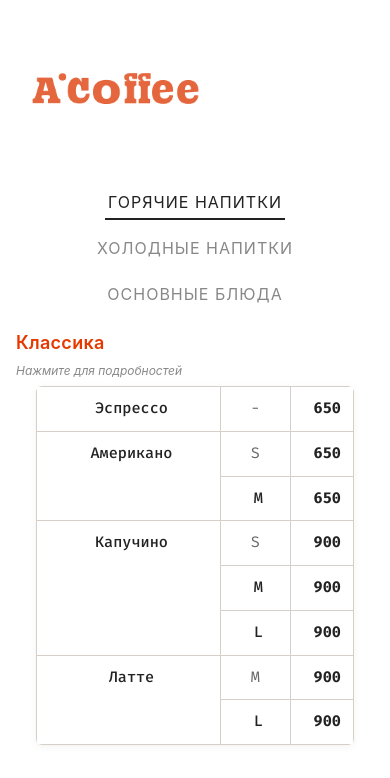
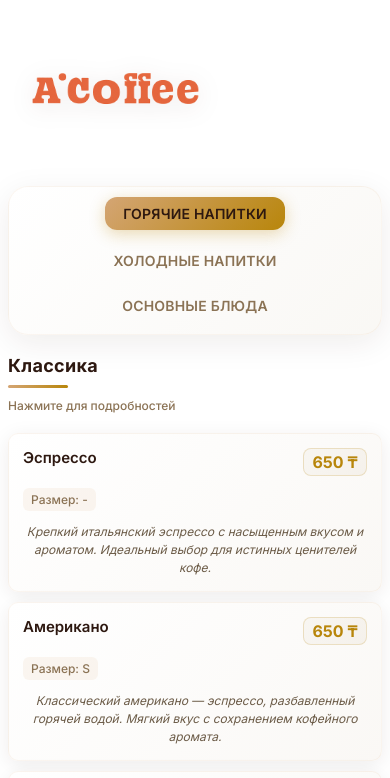
Before and after one commit to Andersonscat/a_coffee_menu, a React (Create React App) app: page / in a window 390 px wide. Shown: the top 778 px of the page. Built offline with nearby package versions, Linux system fonts and the light colour scheme.

Commit message:
Полное обновление дизайна: современные карточки вместо таблиц, новая цветовая схема, анимации и градиенты

```diff
--- a/public/index.html
+++ b/public/index.html
@@ -33,7 +33,7 @@
     <!-- Preconnect to Google Fonts -->
     <link rel="preconnect" href="https://fonts.googleapis.com">
     <link rel="preconnect" href="https://fonts.gstatic.com" crossorigin>
-    <link href="https://fonts.googleapis.com/css2?family=Fira+Mono:wght@400;500;700&display=swap" rel="stylesheet">
+    <link href="https://fonts.googleapis.com/css2?family=Inter:wght@400;500;600;700&family=Fira+Mono:wght@400;500;700&display=swap" rel="stylesheet">
 
     <title>A Coffee - Меню</title>
   </head>
--- a/src/App.css
+++ b/src/App.css
@@ -1,5 +1,8 @@
 .App {
   text-align: center;
+  background: linear-gradient(135deg, #f8f6f2 0%, #f5f1eb 100%);
+  min-height: 100vh;
+  font-family: 'Inter', -apple-system, BlinkMacSystemFont, 'Segoe UI', Roboto, sans-serif;
 }
 
 .App-logo {
@@ -48,14 +51,14 @@ main {
   display: flex;
   flex-wrap: wrap;
   justify-content: center;
-  gap: 24px;
+  gap: 32px;
 }
 
 .section {
   flex: 1 1 400px;
   max-width: 500px;
   min-width: 280px;
-  margin-bottom: 24px;
+  margin-bottom: 32px;
 }
 
 /* Оранжевая полоска слева */
@@ -120,9 +123,10 @@ main {
   left: 0;
   width: 100vw;
   height: 100vh;
-  background: rgba(0,0,0,0.10);
-  backdrop-filter: blur(6px);
+  background: rgba(45, 24, 16, 0.4);
+  backdrop-filter: blur(8px);
   z-index: 1000;
+  animation: fadeIn 0.3s ease;
 }
 
 .modal-content {
@@ -130,9 +134,9 @@ main {
   top: 50%;
   left: 50%;
   transform: translate(-50%, -50%);
-  background: #fff;
+  background: linear-gradient(135deg, #ffffff 0%, #faf8f5 100%);
   border-radius: 24px;
-  box-shadow: 0 4px 32px #0002;
+  box-shadow: 0 20px 60px rgba(45, 24, 16, 0.2);
   z-index: 1001;
   padding: 32px;
   min-width: 340px;
@@ -140,19 +144,49 @@ main {
   display: flex;
   flex-direction: column;
   align-items: center;
-  font-family: 'Fira Mono', monospace;
+  font-family: 'Inter', -apple-system, BlinkMacSystemFont, 'Segoe UI', Roboto, sans-serif;
+  border: 1px solid rgba(212, 165, 116, 0.2);
+  animation: slideIn 0.3s cubic-bezier(0.4, 0, 0.2, 1);
 }
 
 .modal-close {
   position: absolute;
   top: 16px;
   right: 24px;
-  background: none;
-  border: none;
-  font-size: 28px;
-  color: #888;
+  background: linear-gradient(135deg, #f8f6f2 0%, #f5f1eb 100%);
+  border: 1px solid rgba(212, 165, 116, 0.2);
+  border-radius: 50%;
+  width: 40px;
+  height: 40px;
+  display: flex;
+  align-items: center;
+  justify-content: center;
+  font-size: 20px;
+  color: #8b7355;
   cursor: pointer;
-  line-height: 1;
+  transition: all 0.2s ease;
+}
+
+.modal-close:hover {
+  background: linear-gradient(135deg, #f5f1eb 0%, #f0ece6 100%);
+  color: #2d1810;
+  transform: scale(1.1);
+}
+
+@keyframes fadeIn {
+  from { opacity: 0; }
+  to { opacity: 1; }
+}
+
+@keyframes slideIn {
+  from {
+    opacity: 0;
+    transform: translate(-50%, -60%);
+  }
+  to {
+    opacity: 1;
+    transform: translate(-50%, -50%);
+  }
 }
 
 /* Мобильная версия - дополнительные улучшения */
@@ -247,46 +281,56 @@ main {
 
 .section-title {
   text-align: left;
-  font-weight: 600;
-  font-size: 22px;
-  letter-spacing: 1px;
-  color: #E63900;
-  margin: 0 0 12px 0;
+  font-weight: 700;
+  font-size: 28px;
+  letter-spacing: -0.5px;
+  color: #2d1810;
+  margin: 0 0 16px 0;
+  position: relative;
+  padding-bottom: 12px;
 }
-@media (max-width: 768px) {
-  .section-title {
-    font-size: 28px;
-    margin: 0 0 10px 0;
-    padding-left: 12px;
-  }
-}
-@media (max-width: 480px) {
-  .section-title {
-    font-size: 32px;
-    margin: 0 0 8px 0;
-    padding-left: 8px;
-  }
+
+.section-title::after {
+  content: '';
+  position: absolute;
+  bottom: 0;
+  left: 0;
+  width: 60px;
+  height: 3px;
+  background: linear-gradient(90deg, #d4a574 0%, #b8860b 100%);
+  border-radius: 2px;
 }
 
 .section-hint {
   text-align: left;
   font-size: 14px;
-  color: #888;
-  margin: 0 0 8px 0;
-  font-style: italic;
-  padding-left: 12px;
+  color: #8b7355;
+  margin: 0 0 20px 0;
+  font-style: normal;
+  padding-left: 0;
+  font-weight: 500;
 }
 
 @media (max-width: 768px) {
+  .section-title {
+    font-size: 24px;
+    margin: 0 0 14px 0;
+  }
+
   .section-hint {
     font-size: 13px;
-    padding-left: 12px;
+    padding-left: 0;
   }
 }
 
 @media (max-width: 480px) {
+  .section-title {
+    font-size: 22px;
+    margin: 0 0 12px 0;
+  }
+
   .section-hint {
     font-size: 12px;
-    padding-left: 8px;
+    padding-left: 0;
   }
 }
--- a/src/components/DrinksTable.css
+++ b/src/components/DrinksTable.css
@@ -1,188 +1,159 @@
 .drinks-table {
-  width: 100%;
-  border-collapse: collapse;
-  font-family: 'Fira Mono', monospace;
+  display: grid;
+  gap: 16px;
   margin: 0 auto 40px auto;
   max-width: 600px;
-  table-layout: fixed;
-  cursor: pointer;
-  transition: all 0.2s ease;
-  border-radius: 8px;
-  overflow: hidden;
-  box-shadow: 0 2px 8px rgba(0, 0, 0, 0.05);
 }
 
-.drinks-table:hover {
-  box-shadow: 0 4px 16px rgba(0, 0, 0, 0.1);
-  transform: translateY(-1px);
+.drink-card {
+  background: linear-gradient(135deg, #ffffff 0%, #faf8f5 100%);
+  border-radius: 16px;
+  padding: 20px;
+  box-shadow: 0 4px 20px rgba(45, 24, 16, 0.08);
+  border: 1px solid rgba(212, 165, 116, 0.1);
+  cursor: pointer;
+  transition: all 0.3s cubic-bezier(0.4, 0, 0.2, 1);
+  position: relative;
+  overflow: hidden;
 }
 
-.drinks-table tr {
-  transition: background-color 0.2s ease;
+.drink-card::before {
+  content: '';
+  position: absolute;
+  top: 0;
+  left: 0;
+  right: 0;
+  height: 3px;
+  background: linear-gradient(90deg, #d4a574 0%, #b8860b 100%);
+  transform: scaleX(0);
+  transition: transform 0.3s ease;
 }
 
-.drinks-table tr:hover {
-  background-color: rgba(230, 57, 0, 0.03);
+.drink-card:hover {
+  transform: translateY(-4px);
+  box-shadow: 0 8px 32px rgba(45, 24, 16, 0.12);
+  border-color: rgba(212, 165, 116, 0.2);
 }
 
-.drinks-table td {
-  border: 1px solid #d6cfc7;
-  padding: 8px 16px;
-  font-size: 1rem;
-  color: #222;
-  word-wrap: break-word;
-  overflow-wrap: break-word;
-  vertical-align: top;
+.drink-card:hover::before {
+  transform: scaleX(1);
 }
 
-.drinks-table td:first-child {
-  width: 60%;
+.drink-header {
+  display: flex;
+  justify-content: space-between;
+  align-items: flex-start;
+  margin-bottom: 12px;
 }
 
-.drinks-table td:nth-child(2) {
-  width: 20%;
-  text-align: center;
+.drink-name {
+  font-size: 18px;
+  font-weight: 600;
+  color: #2d1810;
+  margin: 0;
+  line-height: 1.3;
 }
 
-.drinks-table td:last-child {
-  width: 20%;
-  text-align: right;
+.drink-price {
+  font-size: 20px;
+  font-weight: 700;
+  color: #b8860b;
+  margin: 0;
+  background: linear-gradient(135deg, #f8f6f2 0%, #f5f1eb 100%);
+  padding: 6px 12px;
+  border-radius: 8px;
+  border: 1px solid rgba(184, 134, 11, 0.2);
 }
 
-.drinks-table .new {
-  color: #2ecc40;
-  font-size: 0.9em;
-  font-weight: bold;
-  margin-left: 8px;
-  white-space: nowrap;
+.drink-details-row {
+  display: flex;
+  justify-content: space-between;
+  align-items: center;
+  margin-top: 8px;
 }
 
-.drink-details {
-  display: flex;
-  margin-top: 24px;
-  gap: 40px;
-  align-items: flex-start;
+.drink-size {
+  font-size: 14px;
+  color: #8b7355;
+  font-weight: 500;
+  background: rgba(212, 165, 116, 0.1);
+  padding: 4px 8px;
+  border-radius: 6px;
 }
 
-.ingredients-scroll {
-  max-height: 180px;
-  overflow-y: auto;
-  min-width: 180px;
-  border: 1px solid #eee;
-  border-radius: 8px;
-  padding: 16px;
-  background: #fafafa;
+.drink-description {
+  font-size: 14px;
+  color: #6b5b47;
+  line-height: 1.5;
+  margin: 12px 0 0 0;
+  font-style: italic;
 }
 
-.drink-image img {
-  max-width: 180px;
-  border-radius: 8px;
-  box-shadow: 0 2px 8px #0001;
+.drink-new {
+  color: #22c55e;
+  font-size: 12px;
+  font-weight: 600;
+  margin-left: 8px;
+  background: rgba(34, 197, 94, 0.1);
+  padding: 2px 6px;
+  border-radius: 4px;
 }
 
 /* Мобильная версия */
 @media (max-width: 768px) {
   .drinks-table {
-    max-width: 90%;
-    margin: 0 auto 20px auto;
-    table-layout: fixed;
-    border-radius: 8px;
-    overflow: hidden;
+    gap: 12px;
+    margin: 0 auto 24px auto;
   }
 
-  .drinks-table td {
-    padding: 14px 10px;
-    font-size: 1rem;
-    word-wrap: break-word;
-    overflow-wrap: break-word;
-    hyphens: auto;
-    line-height: 1.4;
-    border: 1px solid #d6cfc7;
+  .drink-card {
+    padding: 16px;
+    border-radius: 12px;
   }
 
-  .drinks-table td:first-child {
-    width: 60%;
-    padding-left: 14px;
-    padding-right: 8px;
-    font-weight: 500;
+  .drink-name {
+    font-size: 16px;
   }
 
-  .drinks-table td:nth-child(2) {
-    width: 20%;
-    text-align: center;
-    padding-left: 6px;
-    padding-right: 6px;
-    color: #666;
-    font-weight: 400;
+  .drink-price {
+    font-size: 18px;
+    padding: 4px 10px;
   }
 
-  .drinks-table td:last-child {
-    width: 20%;
-    text-align: right;
-    padding-left: 8px;
-    padding-right: 14px;
-    font-weight: 600;
-    color: #222;
+  .drink-size {
+    font-size: 13px;
   }
 
-  .drinks-table .new {
-    font-size: 0.8em;
-    margin-left: 4px;
-    white-space: nowrap;
-  }
-
-  .drink-details {
-    flex-direction: column;
-    gap: 24px;
-    margin-top: 20px;
-  }
-
-  .ingredients-scroll {
-    min-width: auto;
-    width: 100%;
-  }
-
-  .drink-image img {
-    max-width: 100%;
+  .drink-description {
+    font-size: 13px;
   }
 }
 
 @media (max-width: 480px) {
   .drinks-table {
-    max-width: 85%;
-    margin: 0 auto 16px auto;
-    border-radius: 6px;
+    gap: 10px;
+    margin: 0 auto 20px auto;
   }
 
-  .drinks-table td {
-    padding: 12px 8px;
-    font-size: 0.95rem;
-    line-height: 1.3;
+  .drink-card {
+    padding: 14px;
+    border-radius: 10px;
   }
 
-  .drinks-table td:first-child {
-    width: 58%;
-    padding-left: 12px;
-    padding-right: 6px;
+  .drink-name {
+    font-size: 15px;
   }
 
-  .drinks-table td:nth-child(2) {
-    width: 22%;
-    text-align: center;
-    padding-left: 4px;
-    padding-right: 4px;
+  .drink-price {
+    font-size: 16px;
+    padding: 3px 8px;
   }
 
-  .drinks-table td:last-child {
-    width: 20%;
-    text-align: right;
-    padding-left: 6px;
-    padding-right: 12px;
+  .drink-size {
+    font-size: 12px;
   }
 
-  .drinks-table .new {
-    font-size: 0.75em;
-    margin-left: 3px;
-    white-space: nowrap;
+  .drink-description {
+    font-size: 12px;
   }
 }
--- a/src/components/DrinksTable.js
+++ b/src/components/DrinksTable.js
@@ -3,40 +3,50 @@ import './DrinksTable.css';
 
 export default function DrinksTable({ data, setSelectedItem }) {
   return (
-    <table className="drinks-table">
-      <tbody>
+    <div className="drinks-table">
       {data.map((item, idx) => (
         item.sizes ? (
           item.sizes.map((s, i) => (
-              <tr
+            <div
               key={idx + '-' + i}
-                style={{ cursor: item.ingredients || item.img || item.description ? 'pointer' : 'default' }}
+              className="drink-card"
               onClick={() => (item.ingredients || item.img || item.description) && setSelectedItem(item)}
             >
-                {i === 0 && (
-                  <td rowSpan={item.sizes.length}>
-                    {item.name} {item.isNew && <span className="new">NEW</span>}
-                  </td>
+              <div className="drink-header">
+                <h3 className="drink-name">
+                  {item.name} {item.isNew && <span className="drink-new">NEW</span>}
+                </h3>
+                <div className="drink-price">{s.price || '-'} ₸</div>
+              </div>
+              <div className="drink-details-row">
+                <span className="drink-size">Размер: {s.size || '-'}</span>
+              </div>
+              {item.description && (
+                <p className="drink-description">{item.description}</p>
               )}
-                <td>{s.size || '-'}</td>
-                <td>{s.price || '-'}</td>
-              </tr>
+            </div>
           ))
         ) : (
-            <tr
+          <div
             key={idx}
-              style={{ cursor: item.ingredients || item.img || item.description ? 'pointer' : 'default' }}
+            className="drink-card"
             onClick={() => (item.ingredients || item.img || item.description) && setSelectedItem(item)}
           >
-              <td>
-                {item.name} {item.isNew && <span className="new">NEW</span>}
-              </td>
-              <td>{item.size || '-'}</td>
-              <td>{item.price || '-'}</td>
-            </tr>
+            <div className="drink-header">
+              <h3 className="drink-name">
+                {item.name} {item.isNew && <span className="drink-new">NEW</span>}
+              </h3>
+              <div className="drink-price">{item.price || '-'} ₸</div>
+            </div>
+            <div className="drink-details-row">
+              <span className="drink-size">Размер: {item.size || '-'}</span>
+            </div>
+            {item.description && (
+              <p className="drink-description">{item.description}</p>
+            )}
+          </div>
         )
       ))}
-      </tbody>
-    </table>
+    </div>
   );
 }
--- a/src/components/MenuTabs.css
+++ b/src/components/MenuTabs.css
@@ -2,28 +2,69 @@
   width: 100%;
   box-sizing: border-box;
 }
+
 .tab-list {
   display: flex;
   justify-content: center;
-  gap: 32px;
-  margin-bottom: 32px;
+  gap: 40px;
+  margin-bottom: 40px;
+  padding: 20px;
+  background: linear-gradient(135deg, rgba(255, 255, 255, 0.8) 0%, rgba(248, 246, 242, 0.8) 100%);
+  border-radius: 20px;
+  box-shadow: 0 8px 32px rgba(45, 24, 16, 0.08);
+  backdrop-filter: blur(10px);
+  border: 1px solid rgba(212, 165, 116, 0.1);
 }
+
 .tab-list button {
   background: none;
   border: none;
-  font-family: inherit;
-  font-size: 1.1rem;
-  color: #888;
-  letter-spacing: 2px;
+  font-family: 'Inter', -apple-system, BlinkMacSystemFont, 'Segoe UI', Roboto, sans-serif;
+  font-size: 16px;
+  font-weight: 600;
+  color: #8b7355;
+  letter-spacing: 0.5px;
   cursor: pointer;
-  padding: 8px 0;
-  border-bottom: 2px solid transparent;
-  transition: color 0.2s, border 0.2s;
+  padding: 12px 20px;
+  border-radius: 12px;
+  transition: all 0.3s cubic-bezier(0.4, 0, 0.2, 1);
+  position: relative;
+  overflow: hidden;
 }
+
+.tab-list button::before {
+  content: '';
+  position: absolute;
+  top: 0;
+  left: 0;
+  right: 0;
+  bottom: 0;
+  background: linear-gradient(135deg, #d4a574 0%, #b8860b 100%);
+  opacity: 0;
+  transition: opacity 0.3s ease;
+  border-radius: 12px;
+}
+
+.tab-list button:hover {
+  color: #2d1810;
+  transform: translateY(-2px);
+}
+
+.tab-list button:hover::before {
+  opacity: 0.1;
+}
+
 .tab-list button.active {
-  color: #222;
-  border-bottom: 2px solid #222;
+  color: #2d1810;
+  background: linear-gradient(135deg, #d4a574 0%, #b8860b 100%);
+  box-shadow: 0 4px 16px rgba(184, 134, 11, 0.3);
+  transform: translateY(-2px);
 }
+
+.tab-list button.active::before {
+  opacity: 0;
+}
+
 .tab-content {
   min-height: 200px;
 }
@@ -35,12 +76,13 @@
     margin-bottom: 24px;
     flex-direction: column;
     align-items: center;
+    padding: 16px;
   }
 
   .tab-list button {
-    font-size: 1.1rem;
-    letter-spacing: 1.5px;
-    padding: 8px 0;
+    font-size: 15px;
+    letter-spacing: 0.3px;
+    padding: 10px 16px;
     width: auto;
     min-width: 200px;
   }
@@ -50,12 +92,13 @@
   .tab-list {
     gap: 12px;
     margin-bottom: 20px;
+    padding: 12px;
   }
 
   .tab-list button {
-    font-size: 1rem;
-    letter-spacing: 1px;
-    padding: 6px 0;
+    font-size: 14px;
+    letter-spacing: 0.2px;
+    padding: 8px 14px;
     min-width: 180px;
   }
 }
```
Also changed, not shown: src/components/Header.css (+27 -3 lines). Lines whose indentation alone changed are shown as unchanged.
